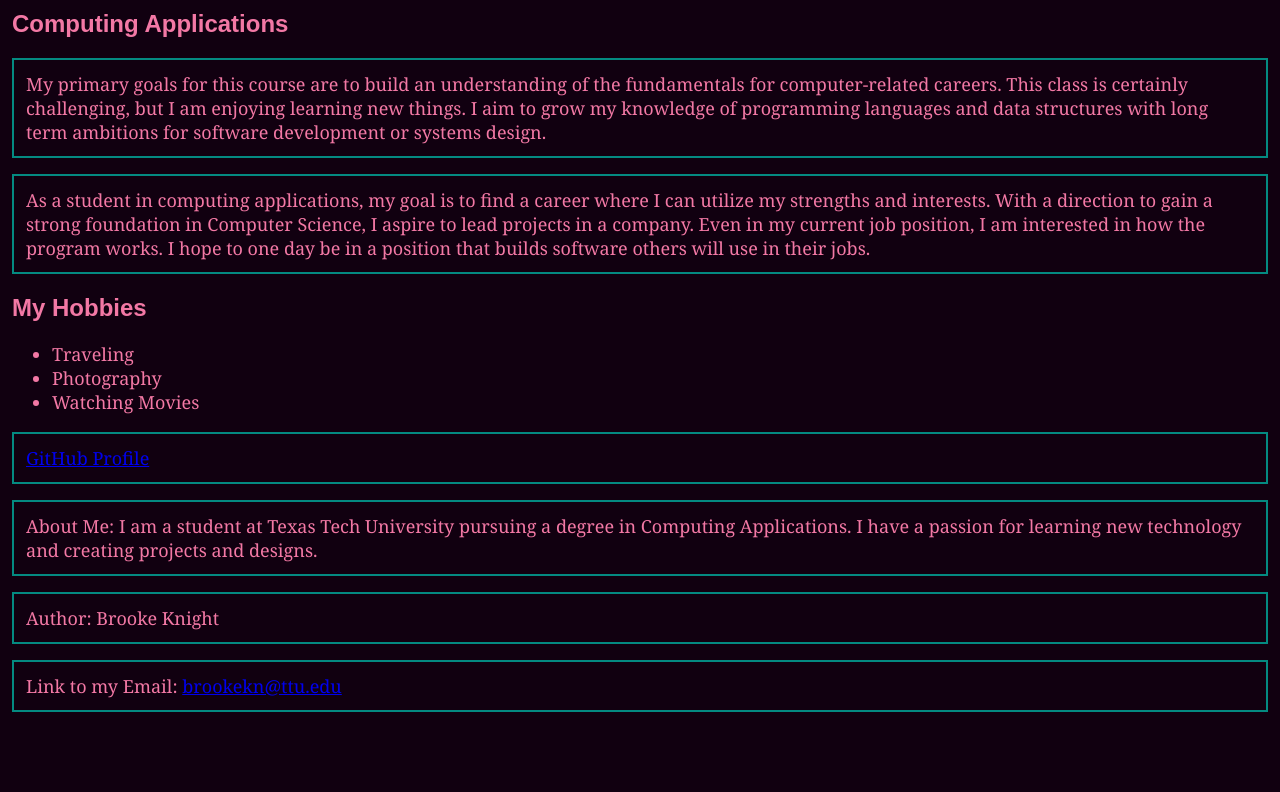
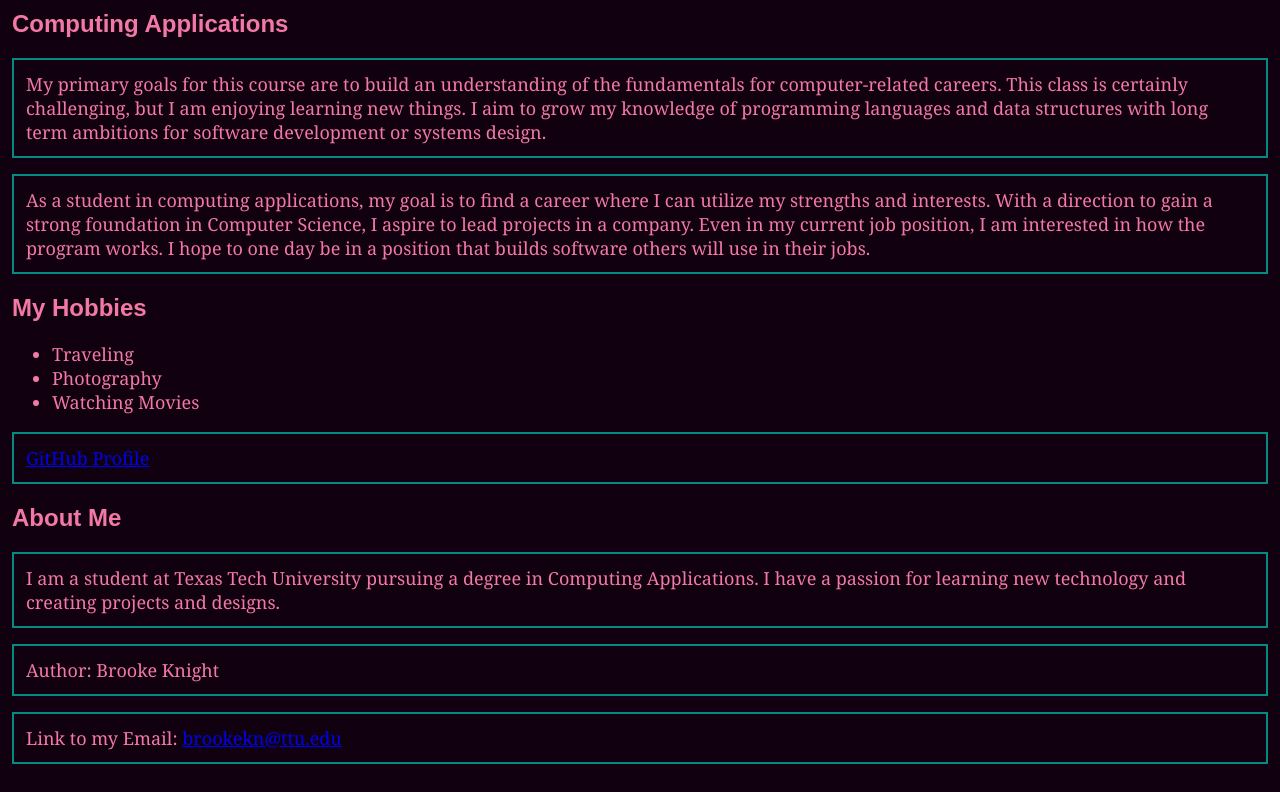
Before and after one commit to bashknight9/bashknight9.github.io, a plain HTML site: page index.html in a window 1280 px wide. Shown: the part 99-891 px from the top of the page. Before the commit the page ends 839 px from the top, so only its background shows below. Drawn offline with Linux system fonts and the light colour scheme.

Commit message:
Update index.html About Me
Update h2 for About Me for visual.

```diff
--- a/index.html
+++ b/index.html
@@ -34,8 +34,9 @@
         </p>
 
         <div class=".card">
+            <h2>About Me</h2>
             <p>
-              About Me: I am a student at Texas Tech University pursuing a degree in Computing Applications. I have a passion for learning new technology and creating projects and designs.
+              I am a student at Texas Tech University pursuing a degree in Computing Applications. I have a passion for learning new technology and creating projects and designs.
 
                 </a>
             </p>
```
